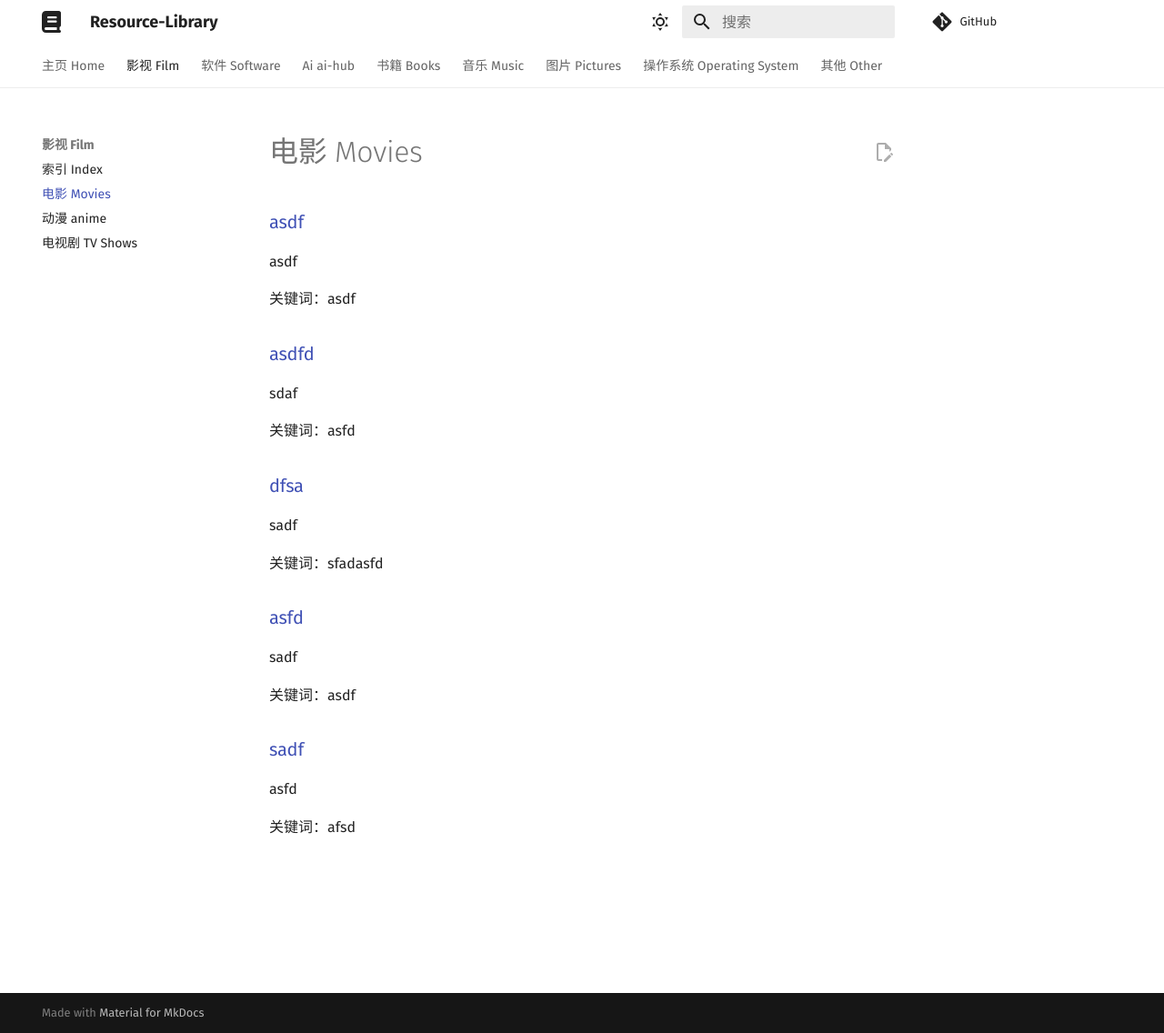
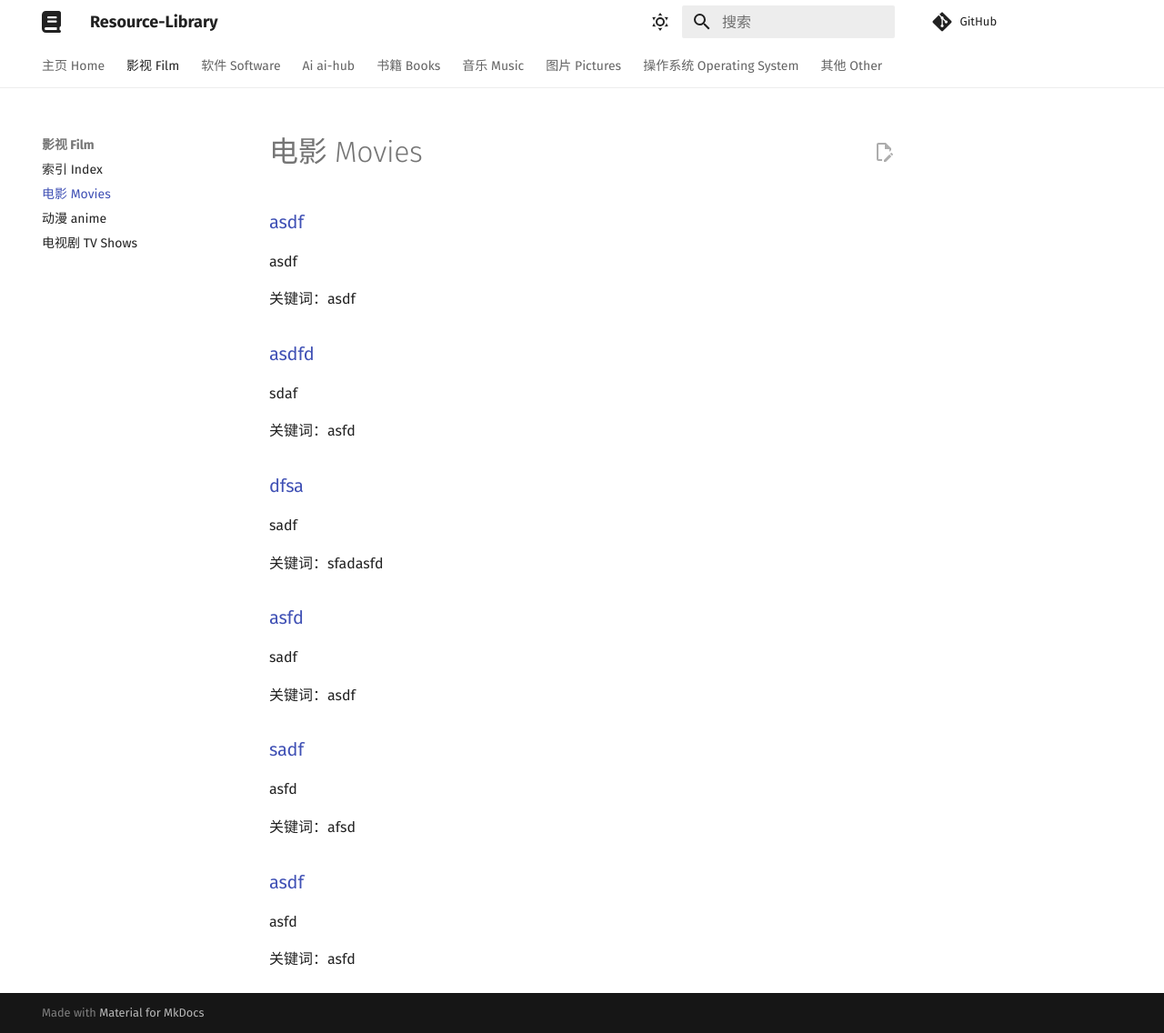
Before and after one commit to Chocolateater/Resource-Library, an MkDocs documentation site: the page built from docs/Film/movies.md, in a window 1280 px wide and 1136 px high. Shown: the whole window at 91% size. Built offline with MkDocs 1.6.1 and Material for MkDocs 9.7.7, drawn with Linux system fonts in a browser that asks for light colours; comment, search, counter and statistics services are not loaded.

Commit message:
Update index.md via GitHub API

```diff
--- a/docs/Film/movies.md
+++ b/docs/Film/movies.md
@@ -27,3 +27,9 @@
 asfd
 
 关键词：afsd
+
+<h3><a href="asfd">asdf</a> </h3>
+
+asfd
+
+关键词：asfd
```
